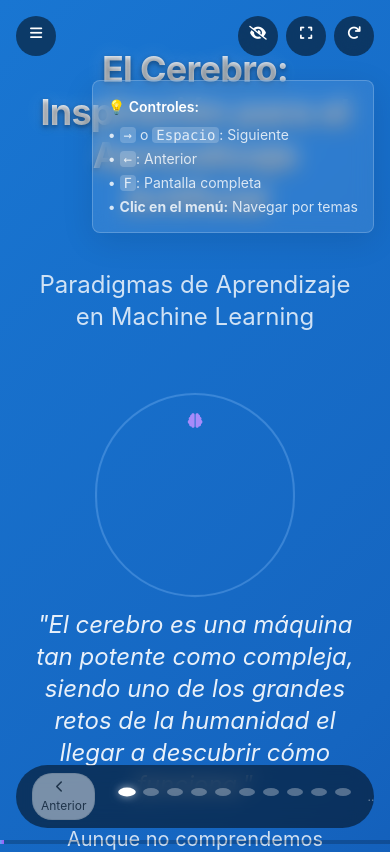
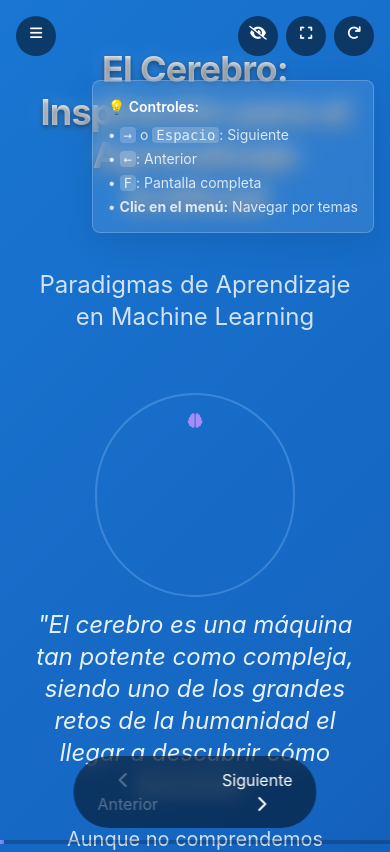
Before and after one commit to alex-v08/-Curso-AI-para-Profesionales, a React (Create React App) app: page / in a window 390 px wide. Shown: the top 852 px of the page. Built offline with nearby package versions, Linux system fonts and the light colour scheme.

Commit message:
fix:minor fix

```diff
--- a/src/styles/App.css
+++ b/src/styles/App.css
@@ -482,13 +482,34 @@ code {
     max-width: calc(100vw - 1rem);
   }
 
+  /* Hide slide indicators and labels on mobile */
   .slide-indicator {
-    width: 8px;
-    height: 8px;
+    display: none;
   }
 
-  .slide-indicator.active {
-    transform: scale(1.1);
+  /* Hide navigation labels on mobile */
+  .slide-navigation span {
+    display: none;
+  }
+
+  /* Show only arrow buttons */
+  .slide-navigation button {
+    background: transparent;
+    border: none;
+    color: white;
+    font-size: 1.25rem;
+    padding: 0.5rem;
+    cursor: pointer;
+    transition: opacity 0.2s;
+  }
+
+  .slide-navigation button:hover {
+    opacity: 0.8;
+  }
+
+  .slide-navigation button:disabled {
+    opacity: 0.3;
+    cursor: not-allowed;
   }
 }
 
@@ -513,14 +534,14 @@ code {
     font-size: 0.75rem;
   }
 
-  .slide-indicator {
-    width: 6px;
-    height: 6px;
-  }
-
+  /* Keep arrows visible on very small screens */
   .slide-navigation button {
+    background: transparent;
+    border: none;
+    color: white;
+    font-size: 1rem;
     padding: 0.25rem 0.5rem;
-    font-size: 0.75rem;
+    cursor: pointer;
   }
 }
 
```
